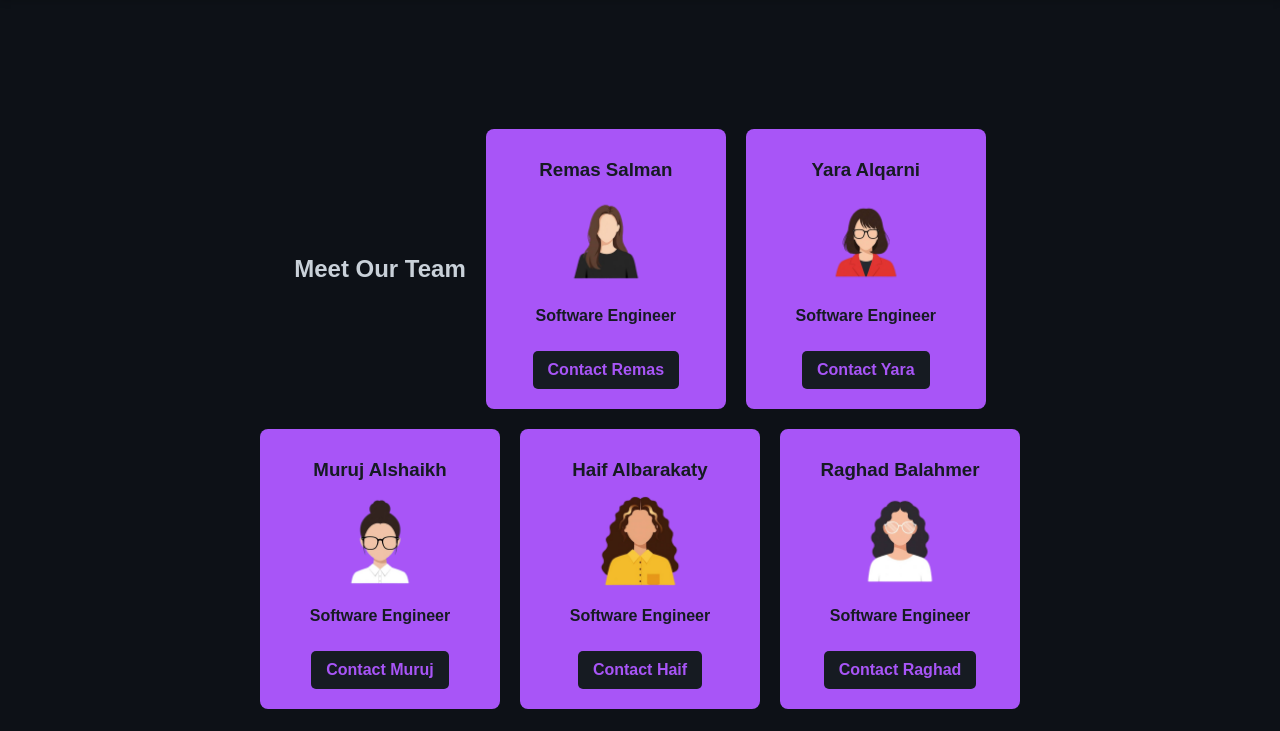
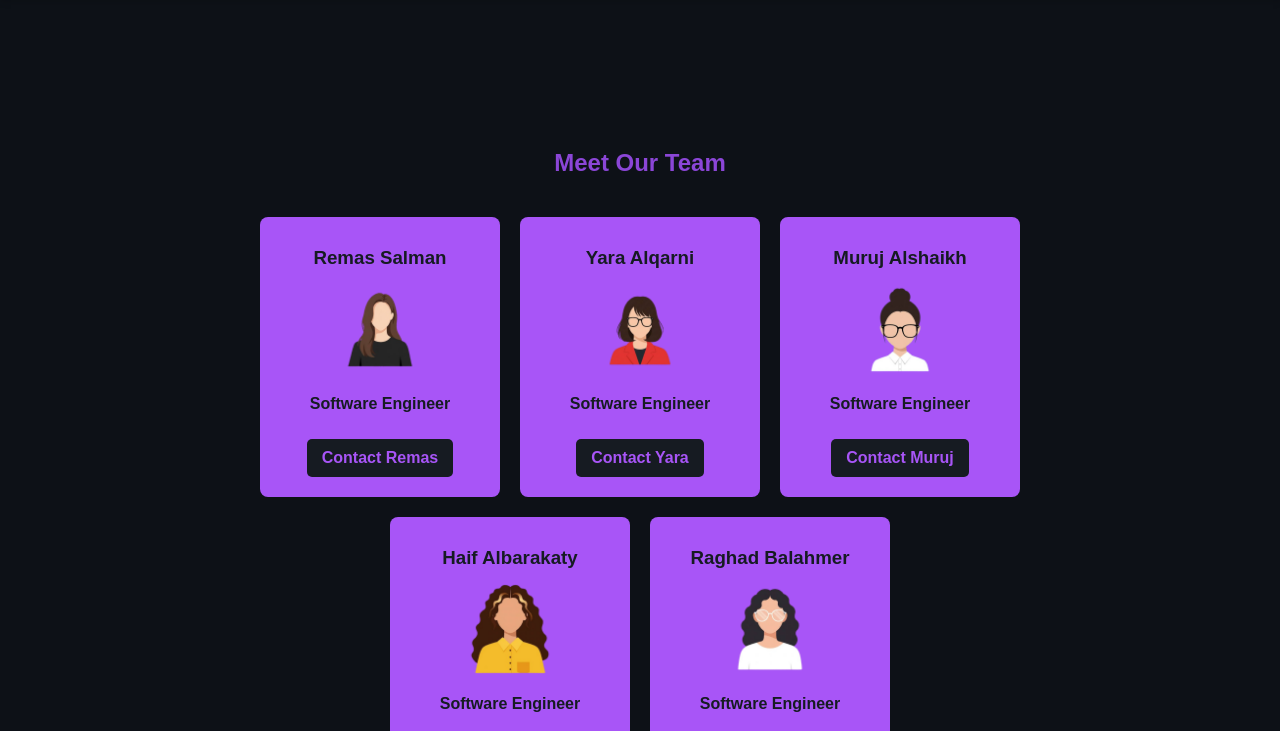
Before and after one commit to YaraAlqarni/CodeQuest, a plain HTML site: page html/Contact-us.html in a window 1280 px wide. Shown: the part 69-800 px from the top of the page. Drawn offline with Linux system fonts and the light colour scheme.

Commit message:
css modification

```diff
--- a/css/style.css
+++ b/css/style.css
@@ -178,6 +178,7 @@ h4 {
     background-color: #8b46d7;
 }
 
+/*Contact us page*/
 .team-section {
     display: flex;
     justify-content: center;
@@ -187,6 +188,14 @@ h4 {
     max-width: 800px;
     padding: 90px 0;
     margin: 40px auto;
+}
+.team-section h2 {
+    display: block;
+    width: 100%;
+    text-align: center;
+    margin-bottom: 20px;
+    font-size: 24px;
+    color:#8b46d7
 }
 
 .contact-page {
@@ -236,6 +245,8 @@ h4 {
 .contact-btn:hover {
     background-color: #161b22;
 }
+
+
 
 /* ------------- Index page ------------- */
 .Hero {
```
